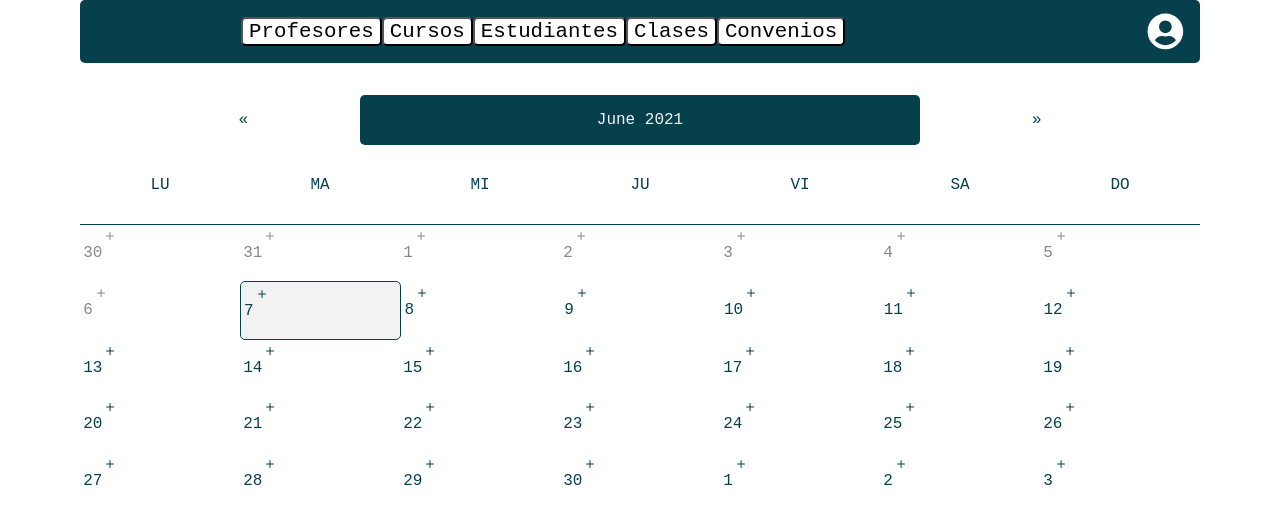
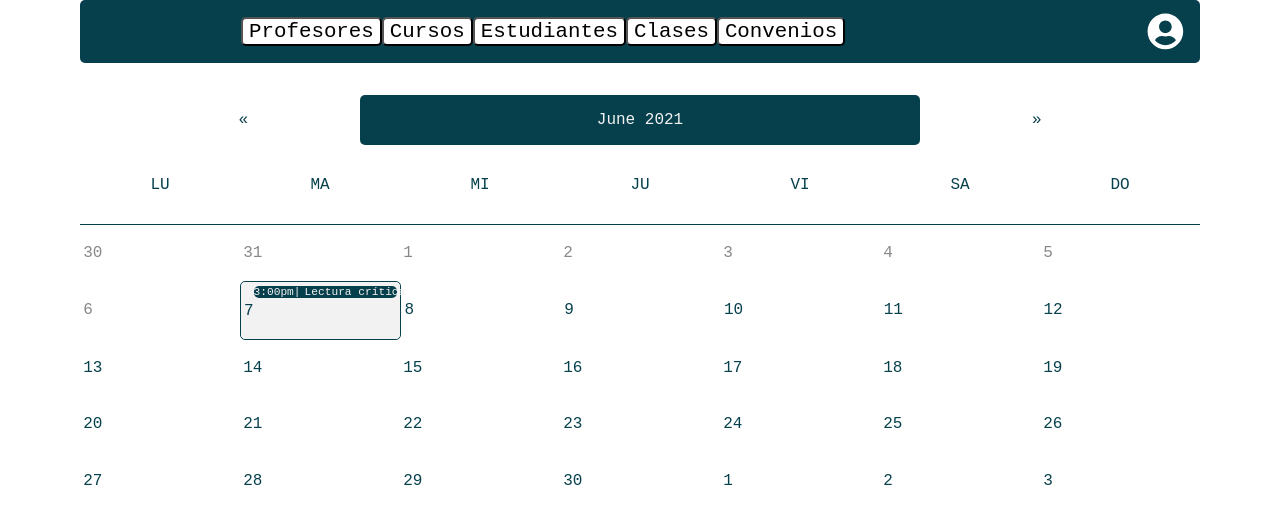
Before and after one commit to dbueno96/Preicfes, a React app: page /schedule in a window 1280 px wide. Shown: the top 524 px of the page. Built offline with nearby package versions, Linux system fonts and the light colour scheme.

Commit message:
Calendar event component & basic boolean hook

```diff
--- a/src/components/Calendar/DayCalendar/index.jsx
+++ b/src/components/Calendar/DayCalendar/index.jsx
@@ -1,10 +1,10 @@
 import React from 'react'
 import Header from '../Header'
 import Modal from '../../SchedulerModal'
+import CalendarEventSummary from '../Event'
 import { beforeToday, isToday, isSelected } from '../utils'
 import { useToggleModal } from '../../../hooks/useToggleModal'
 import { Container, Week, Day, DateNumber, DayContainer, WeekDays, DayName, WeekDayContainer } from './styles'
-import { BsPlus } from 'react-icons/bs'
 
 const DayCalendar = props => {
 	const { date, setDate, calendar, setCalendar, view, setView } = props,
@@ -42,8 +42,12 @@ const DayCalendar = props => {
 												day.format('D').toString()
 											}
 										</DateNumber>
-										<BsPlus />
+										{
+											isToday(day) ?
+												<CalendarEventSummary />
+												: null
 
+										}
 									</Day>
 								</DayContainer>
 							))
--- a/src/components/Calendar/DayCalendar/styles.js
+++ b/src/components/Calendar/DayCalendar/styles.js
@@ -31,6 +31,7 @@ export const DayContainer = styled.div `
 export const Day = styled.div `
 	display: flex;
 	padding: 0.2rem;
+	width: 100%;
 	height: 100%;
 	background-color: inherit;
 	color:inherit;
--- /dev/null
+++ b/src/components/Calendar/Event/index.jsx
@@ -0,0 +1,31 @@
+import React from 'react'
+import { useBooleanState } from '../../../hooks/useBooleanState'
+import { Class, ClassContainer, Container, Info, Time, TimeContainer } from './styles'
+
+const CalendarEventSummary = () => {
+	const state= useBooleanState(false),
+		mouseOver = state.value,
+		mouseEntered = state.activate,
+		mouseOut = state.deactivate
+
+	return (
+		<Container>
+			<Info onMouseEnter={mouseEntered}
+				onMouseLeave={mouseOut}>
+				<TimeContainer>
+					<Time>
+						3:00pm
+					</Time>
+				</TimeContainer>
+				<ClassContainer>
+					<Class mouseOver={mouseOver}>
+						Lectura crítica
+					</Class>
+				</ClassContainer>
+			</Info>
+
+		</Container>
+	)
+}
+
+export default CalendarEventSummary
--- /dev/null
+++ b/src/components/Calendar/Event/styles.js
@@ -0,0 +1,69 @@
+import styled from 'styled-components'
+
+export const Container = styled.div `
+	width: 100%;
+	height: 0.8rem;
+	background: ${props => props.theme.bg.main};
+	display: flex;
+	border-radius: 5px;
+	* {
+		font-size: 0.7rem;
+	}
+`
+
+export const Info = styled.div `
+	display: flex;
+	width: 100%;
+	height: 100%
+`
+
+export const TimeContainer = styled.div `
+	display: flex;
+	width: 30%;
+	height: 100%
+`
+
+export const Slider = styled.div `
+	display:flex;
+	width: 100%;
+`
+export const ClassContainer = styled.div `
+	display: flex;
+	width: 70%;
+	height: 100%;
+	overflow: hidden;
+	position: relative;
+	left: 0.5rem;
+`
+
+export const Time = styled.span `
+	display: flex;
+	color: ${props => props.theme.text.alt};
+
+	&:after {
+		display:flex;
+		content: "| ";
+		background: ${props => props.theme.bg.main}
+	}
+
+`
+
+
+export const Class = styled.span `
+	color: ${props => props.theme.text.alt};
+	text-overflow: ellipsis;
+	display: block;
+	overflow: hidden;
+	position: absolute;
+	white-space: nowrap;
+	transform: translateX(0);
+	transition: 0.5s;
+
+	${props => props.mouseOver?
+		`
+			width: auto;
+			transform: translateX(-80%);
+			transition: 3s;
+		` : null
+}
+`
--- a/src/components/Form/DateField/index.jsx
+++ b/src/components/Form/DateField/index.jsx
@@ -3,7 +3,7 @@ import ErrorMessage from '../ErrorMessage'
 import { Input, Label } from '../styles'
 
 const DateField = props => {
-	const { type, label, id, placeholder, disabled, max, min, required, value, setValue, errors, setErrors } = props
+	const { type, label, id, placeholder, disabled, max, min, required, value, setValue, errors } = props
 	const handleInput = e => {
 		//validateDateField({ input: e.target.value, setErrors, max, min, type, required, id })
 		setValue(id, e.target.value)
--- /dev/null
+++ b/src/hooks/useBooleanState.jsx
@@ -0,0 +1,9 @@
+import { useState } from 'react'
+
+export const useBooleanState = () => {
+	const [value, setValue] = useState(false),
+		activate = () => setValue(true),
+		deactivate = () => setValue(false)
+
+	return { value, activate, deactivate }
+}
```
